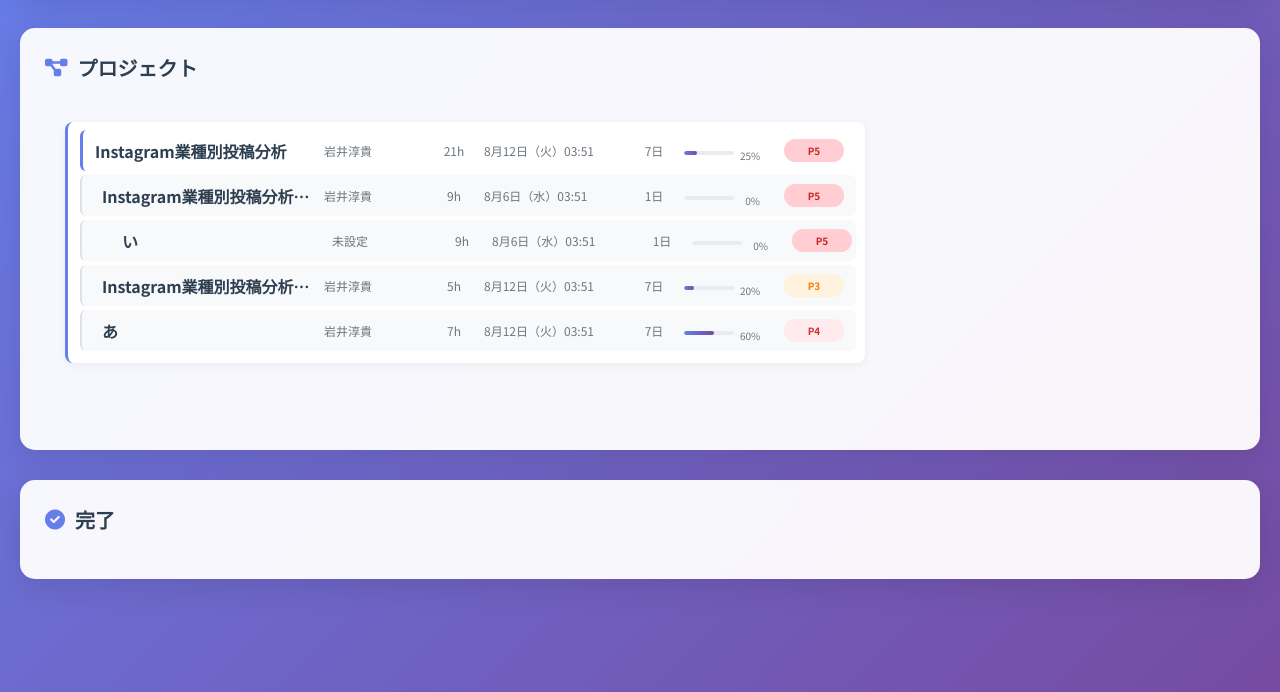
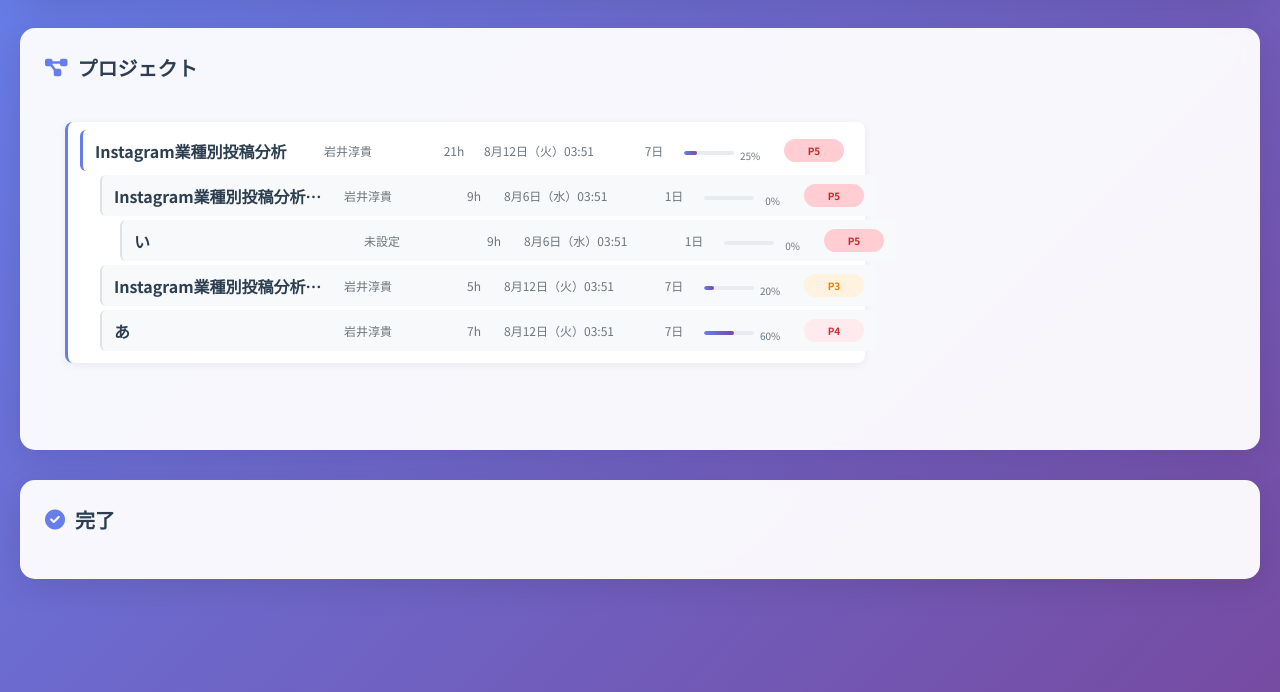
Before and after one commit to junkiiwai/task-manager, a plain HTML site: page index.html in a window 1280 px wide. Shown: the part 108-800 px from the top of the page. Drawn offline with Linux system fonts and the light colour scheme.

Commit message:
階層表示の改善: 左端は階層に応じてずらし、右端は全タスクを揃えるためタスク名の横幅を調整

```diff
--- a/styles.css
+++ b/styles.css
@@ -220,15 +220,15 @@ body {
 }
 
 .child-task-row.level-1 {
-    padding-left: 20px !important;
+    margin-left: 20px !important;
 }
 
 .child-task-row.level-2 {
-    padding-left: 40px !important;
+    margin-left: 40px !important;
 }
 
 .child-task-row.level-3 {
-    padding-left: 60px !important;
+    margin-left: 60px !important;
 }
 
 .task-name {
@@ -242,7 +242,21 @@ body {
     flex-shrink: 0 !important;
 }
 
-/* 階層に応じたタスク名の横幅調整は不要 - padding-leftで対応 */
+/* 階層に応じたタスク名の横幅調整 */
+.child-task-row.level-1 .task-name {
+    width: 180px !important;
+    min-width: 180px !important;
+}
+
+.child-task-row.level-2 .task-name {
+    width: 160px !important;
+    min-width: 160px !important;
+}
+
+.child-task-row.level-3 .task-name {
+    width: 140px !important;
+    min-width: 140px !important;
+}
 
 .task-assignee {
     color: #6c757d !important;
```
